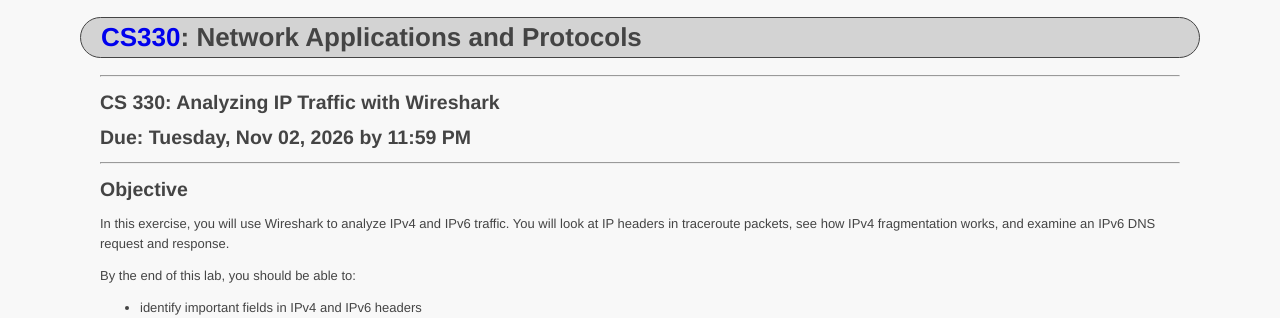
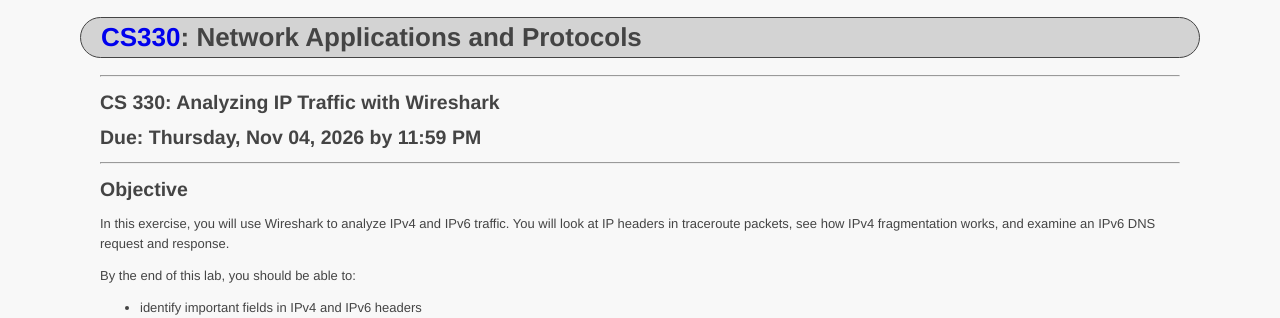
Before and after one commit to ycpcs/cs330-fall2026, a Jekyll site: the page built from assignments/wireshark-ip.md, in a window 1280 px wide and 900 px high. Shown: the top 318 px of the window. Built offline with Jekyll 4.4.1, drawn with Linux system fonts in a browser that asks for light colours.

Commit message:
Update due date

```diff
--- a/assignments/wireshark-ip.md
+++ b/assignments/wireshark-ip.md
@@ -8,7 +8,7 @@ title: "Network Applications and Protocols"
 
 ## CS 330: Analyzing IP Traffic with Wireshark
 
-## Due: Tuesday, Nov 02, 2026 by 11:59 PM
+## Due: Thursday, Nov 04, 2026 by 11:59 PM
 
 --- --- --- --- --- --- --- --- --- --- --- --- --- --- --- --- --- --- --- --- --- --- --- ---
 
```
Also changed, not shown: index.md (+1 -1 lines).
